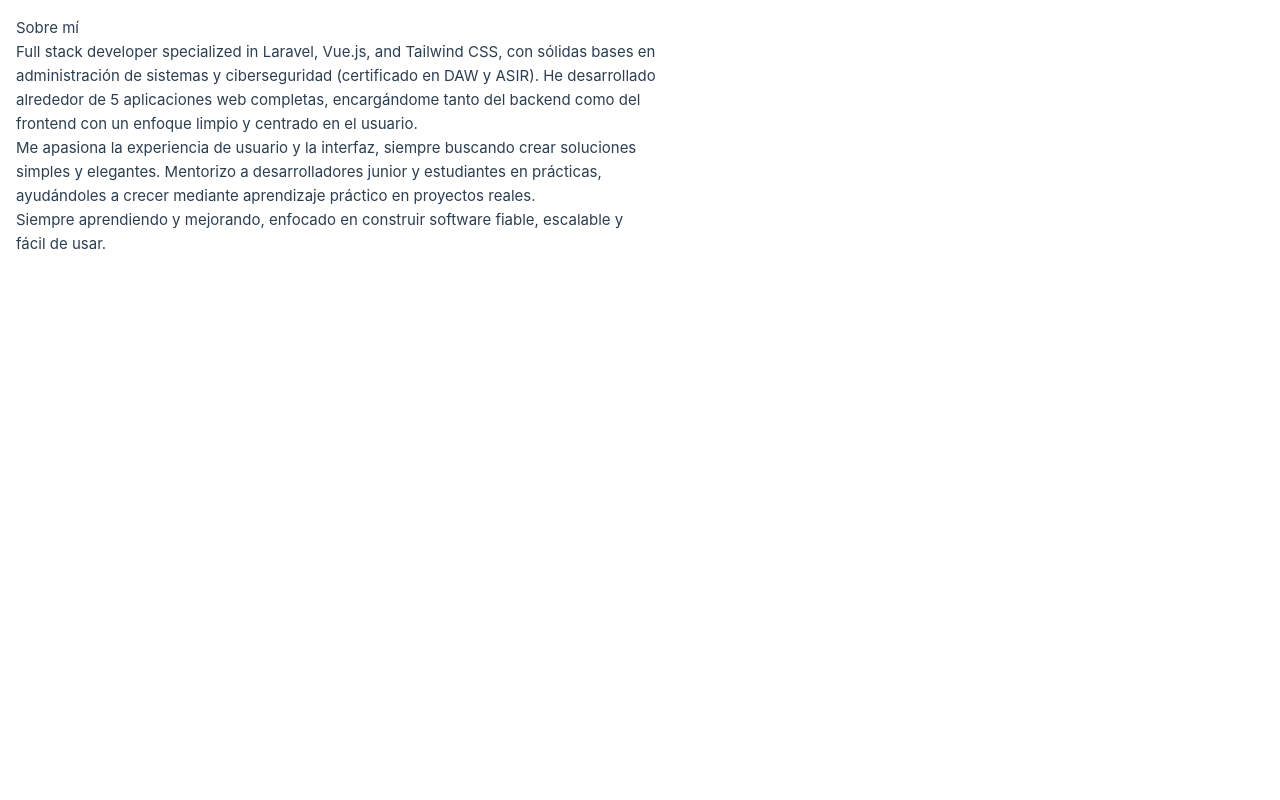
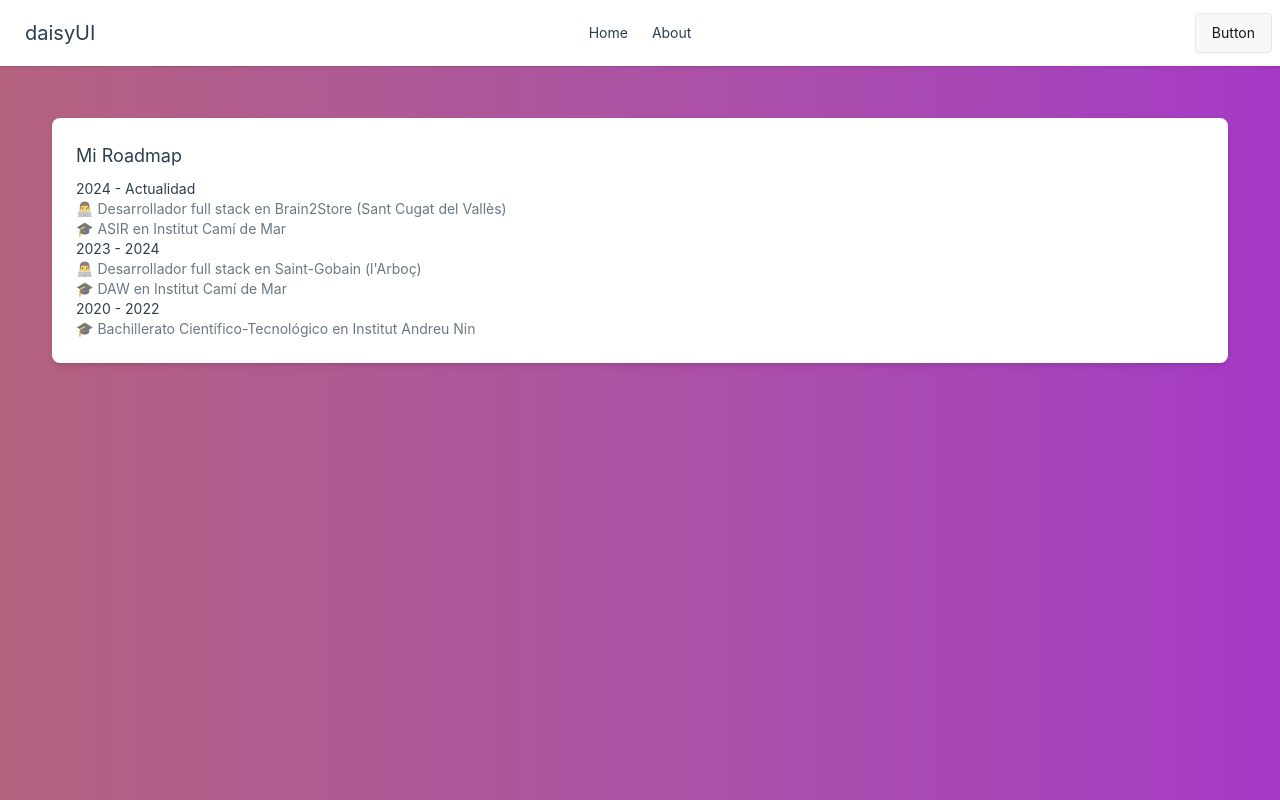
Before and after one commit to LilNach24/portfolio, a Vue app: page /about in a window 1280 px wide. Built offline with nearby package versions, Linux system fonts and the light colour scheme.

Commit message:
refactor: remove AppLayout component and integrate navbar into HomeView and AboutView

```diff
--- a/src/components/AppLayout.vue
+++ /dev/null
@@ -1,12 +0,0 @@
-<script setup lang="ts">
-import TheNavbar from "./TheNavbar.vue";
-</script>
-
-<template>
-    <div class="bg-gradient-to-r from-[#8ae08a] via-[#76eccf] to-[#75cbeb] bg-[length:400%_400%] animate-gradient h-full w-full">
-        <TheNavbar />
-        <main class="pt-20">
-            <router-view />
-        </main>
-    </div>
-</template>
--- a/src/components/TheFormation.vue
+++ b/src/components/TheFormation.vue
@@ -3,27 +3,23 @@
 
 <template>
   <div class="card bg-base-100 shadow-md animate-cartaBottom">
-    <div class="card-body">
-      <h2 class="card-title">Experiencia</h2>
-      <ul class="space-y-2 text-sm">
+    <div class="card-body space-y-6">
+      <h2 class="card-title">Mi Roadmap</h2>
+
+      <ul class="space-y-4 text-sm">
         <li>
-          <strong>Brain2Store</strong> - Desarrollador full stack<br />
-          <span class="opacity-70">mayo 2024 - Actualidad | Sant Cugat del Vallès</span>
+          <strong>2024 - Actualidad</strong><br />
+          <span class="opacity-70">👨‍💻 Desarrollador full stack en Brain2Store (Sant Cugat del Vallès)</span><br />
+          <span class="opacity-70">🎓 ASIR en Institut Camí de Mar</span>
         </li>
         <li>
-          <strong>Saint-Gobain</strong> - Desarrollador full stack<br />
-          <span class="opacity-70">mayo 2023 - mayo 2024 | l'Arboç</span>
-        </li>
-      </ul>
-      <h2 class="card-title pt-4">Educación</h2>
-      <ul class="space-y-2 text-sm">
-        <li>
-          <strong>Institut Camí de Mar</strong> - ASIR<br />
-          <span class="opacity-70">sept. 2024 - may. 2025</span>
+          <strong>2023 - 2024</strong><br />
+          <span class="opacity-70">👨‍💻 Desarrollador full stack en Saint-Gobain (l'Arboç)</span><br />
+          <span class="opacity-70">🎓 DAW en Institut Camí de Mar</span>
         </li>
         <li>
-          <strong>Institut Camí de Mar</strong> - DAW<br />
-          <span class="opacity-70">sept. 2022 - may. 2024</span>
+          <strong>2020 - 2022</strong><br />
+          <span class="opacity-70">🎓 Bachillerato Científico-Tecnológico en Institut Andreu Nin</span>
         </li>
       </ul>
     </div>
--- a/src/components/TheNavbar.vue
+++ b/src/components/TheNavbar.vue
@@ -1,15 +1,28 @@
-<script setup lang="ts">
-</script>
+<script setup lang="ts"></script>
 <template>
   <div class="navbar bg-base-100 shadow-sm">
     <div class="navbar-start">
       <div class="dropdown">
         <div tabindex="0" role="button" class="btn btn-ghost lg:hidden">
-          <svg xmlns="http://www.w3.org/2000/svg" class="h-5 w-5" fill="none" viewBox="0 0 24 24" stroke="currentColor">
-            <path stroke-linecap="round" stroke-linejoin="round" stroke-width="2" d="M4 6h16M4 12h8m-8 6h16" />
+          <svg
+            xmlns="http://www.w3.org/2000/svg"
+            class="h-5 w-5"
+            fill="none"
+            viewBox="0 0 24 24"
+            stroke="currentColor"
+          >
+            <path
+              stroke-linecap="round"
+              stroke-linejoin="round"
+              stroke-width="2"
+              d="M4 6h16M4 12h8m-8 6h16"
+            />
           </svg>
         </div>
-        <ul tabindex="0" class="menu menu-sm dropdown-content bg-base-100 rounded-box z-1 mt-3 w-52 p-2 shadow">
+        <ul
+          tabindex="0"
+          class="menu menu-sm dropdown-content bg-base-100 rounded-box z-1 mt-3 w-52 p-2 shadow"
+        >
           <li><a>Item 1</a></li>
           <li>
             <a>Parent</a>
@@ -25,21 +38,16 @@
     </div>
     <div class="navbar-center hidden lg:flex">
       <ul class="menu menu-horizontal px-1">
-        <li><a>
+        <li>
+          <a>
             <RouterLink to="/">Home</RouterLink>
-          </a></li>
-        <li><a>
+          </a>
+        </li>
+        <li>
+          <a>
             <RouterLink to="/about">About</RouterLink>
-          </a></li>
-        <!-- <li>
-          <details>
-            <summary>Parent</summary>
-            <ul class="p-2">
-              <li><a>Submenu 1</a></li>
-              <li><a>Submenu 2</a></li>
-            </ul>
-          </details>
-        </li> -->
+          </a>
+        </li>
       </ul>
     </div>
     <div class="navbar-end">
--- a/src/components/ThePersonalCard.vue
+++ b/src/components/ThePersonalCard.vue
@@ -1,16 +1,16 @@
-<script setup lang="ts">
-</script>
+<script setup lang="ts"></script>
 
 <template>
   <div class="card bg-base-100 shadow-xl animate-cartaBottom">
-    <figure class="px-10 pt-10">
-      <img src="https://img.daisyui.com/images/stock/photo-1502685104226-ee32379fefbe.jpg" alt="Profile" class="rounded-full w-32 h-32 object-cover" />
+    <figure class="pt-10">
+      <img src="@/assets/img/profile.png" class="w-3xs" />
     </figure>
     <div class="card-body items-center text-center">
-      <h2 class="card-title text-3xl">Nacho de la Torre Planas</h2>
+      <h2 class="card-title text-3xl font-bold">Nacho de la Torre Planas</h2>
       <p class="py-2">Desarrollador de aplicaciones web - fullstack</p>
       <p class="text-sm opacity-80">
-        Full stack developer specialized in Laravel, Vue.js and Tailwind CSS. Passionate about UX/UI and mentoring new developers.
+        Full stack developer specialized in Laravel, Vue.js and Tailwind CSS. Passionate about UX/UI
+        and mentoring new developers.
       </p>
       <div class="card-actions pt-4">
         <a href="https://www.linkedin.com" target="_blank" class="btn btn-primary">LinkedIn</a>
--- a/src/views/AboutView.vue
+++ b/src/views/AboutView.vue
@@ -1,15 +1,16 @@
+<script setup lang="ts">
+import TheNavbar from '@/components/TheNavbar.vue'
+import TheFormation from '@/components/TheFormation.vue';
+</script>
 <template>
-  <div class="prose mx-auto p-4 max-w-2xl">
-    <h1>Sobre mí</h1>
-    <p>
-      Full stack developer specialized in Laravel, Vue.js, and Tailwind CSS, con sólidas bases en administración de sistemas y ciberseguridad (certificado en DAW y ASIR).
-      He desarrollado alrededor de 5 aplicaciones web completas, encargándome tanto del backend como del frontend con un enfoque limpio y centrado en el usuario.
-    </p>
-    <p>
-      Me apasiona la experiencia de usuario y la interfaz, siempre buscando crear soluciones simples y elegantes. Mentorizo a desarrolladores junior y estudiantes en prácticas, ayudándoles a crecer mediante aprendizaje práctico en proyectos reales.
-    </p>
-    <p>
-      Siempre aprendiendo y mejorando, enfocado en construir software fiable, escalable y fácil de usar.
-    </p>
+   <div
+    class="bg-gradient-to-r from-[#291ca0] via-[#c4712d] to-[#a325d4] bg-[length:400%_400%] animate-gradient min-h-screen w-full"
+  >
+    <TheNavbar />
+    <div class="flex flex-col w-full h-full custom-bg gap-4 p-3">
+      <div class="w-full sm:p-10">
+        <TheFormation />
+      </div>
+    </div>
   </div>
 </template>
--- a/src/views/HomeView.vue
+++ b/src/views/HomeView.vue
@@ -1,15 +1,18 @@
 <script setup lang="ts">
 import ThePersonalCard from '@/components/ThePersonalCard.vue'
-import TheFormation from '@/components/TheFormation.vue'
+
+import TheNavbar from '@/components/TheNavbar.vue'
 </script>
 
 <template>
-  <div class="flex flex-col sm:flex-row w-full h-full custom-bg gap-4 p-3">
-    <div class="w-full sm:w-1/2">
-      <ThePersonalCard />
-    </div>
-    <div class="w-full sm:w-1/2">
-      <TheFormation />
+  <div
+    class="bg-gradient-to-r from-[#291ca0] via-[#c4712d] to-[#a325d4] bg-[length:400%_400%] animate-gradient min-h-screen w-full"
+  >
+    <TheNavbar />
+    <div class="flex flex-col w-full h-full custom-bg gap-4 p-3">
+      <div class="w-full sm:p-10">
+        <ThePersonalCard />
+      </div>
     </div>
   </div>
 </template>
```
Also changed, not shown: src/assets/img/profile.png (added).
